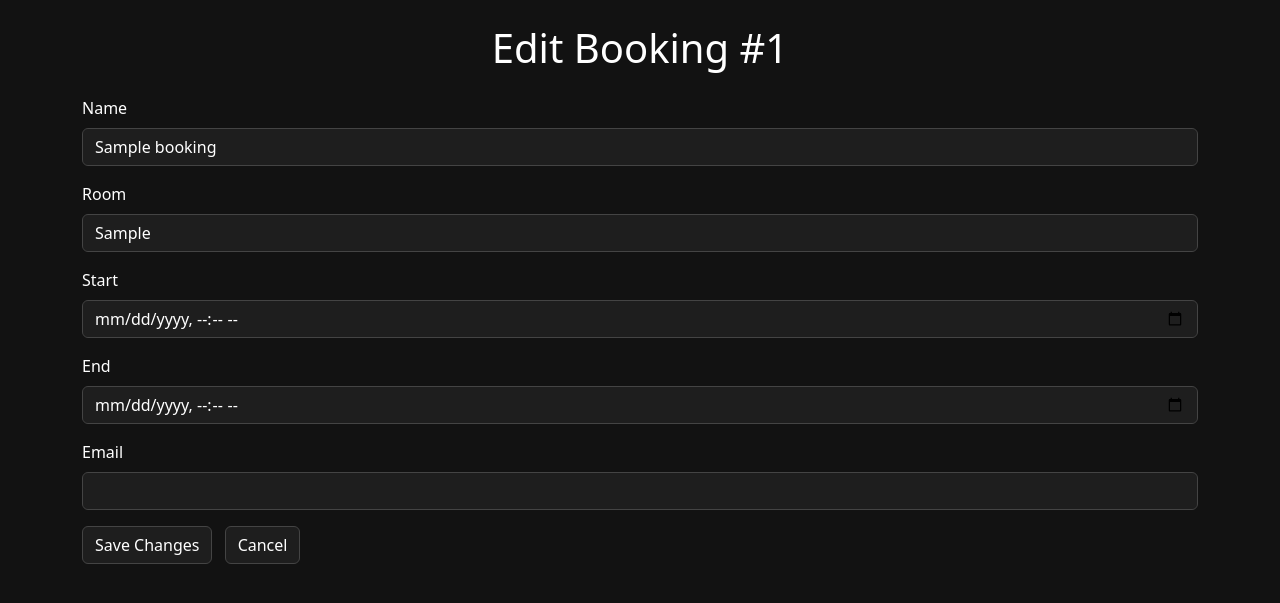
After one commit to ashtonx24/flask-booking-app, a Flask app: page /admin/edit/1 in a window 1280 px wide. The commit adds this page. Shown: the top 603 px of the page. Run offline with Flask 3, Linux system fonts and the light colour scheme; a user stored in the database is signed in; tables that the repository leaves empty hold one stand-in row (values such as "Sample post").

Commit message:
fully finished

```diff
--- a/app.py
+++ b/app.py
@@ -134,7 +134,7 @@ def admin():
     return render_template('admin.html', bookings=all_bookings)
 
 ## login and logout functionality
-@app.route('/login', methods=['GET', 'POST'])
+# @app.route('/login', methods=['GET', 'POST'])
 @app.route('/login', methods=['GET', 'POST'])
 def login():
     if request.method == 'POST':
@@ -188,39 +188,6 @@ def export_bookings():
     return Response(generate(), mimetype='text/csv',
                     headers={'Content-Disposition': 'attachment;filename=bookings.csv'})
 
-# @app.route('/calendar/<int:booking_id>')
-# @login_required
-# def download_ics(booking_id):
-#     conn = sqlite3.connect(DB_FILE)
-#     c = conn.cursor()
-#     c.execute('SELECT name, room, start, end FROM bookings WHERE id = ?', (booking_id,))
-#     result = c.fetchone()
-#     conn.close()
-
-#     if not result:
-#         return "Booking not found", 404
-
-#     name, room, start, end = result
-
-#     # Parse to datetime objects
-#     start_dt = datetime.datetime.fromisoformat(start)
-#     end_dt = datetime.datetime.fromisoformat(end)
-
-#     # Create calendar event
-#     cal = Calendar()
-#     event = Event()
-#     event.name = f"{room} Booking - {name}"
-#     event.begin = start_dt
-#     event.end = end_dt
-#     event.location = "Your lodging location"  # Optional
-#     event.description = f"Room: {room}\nBooked by: {name}"
-#     cal.events.add(event)
-
-#     # Write to temporary file
-#     with tempfile.NamedTemporaryFile(mode='w+', delete=False, suffix='.ics') as f:
-#         f.write(str(cal))
-#         f.seek(0)
-#         return send_file(f.name, as_attachment=True, download_name=f"{room}_booking.ics")
 
 @login_manager.unauthorized_handler
 def unauthorized_callback():
@@ -253,5 +220,47 @@ def calendar_data():
 
     return jsonify(events)
 
+@app.route('/admin/edit/<int:booking_id>', methods=['GET', 'POST'])
+@login_required
+def edit_booking(booking_id):
+    conn = sqlite3.connect(DB_FILE)
+    c = conn.cursor()
+
+    if request.method == 'POST':
+        # Get updated data from form
+        name = request.form['name']
+        room = request.form['room']
+        start = request.form['start']
+        end = request.form['end']
+        email = request.form['email']
+
+        # Optional: Check for overlapping bookings here, excluding current booking
+        c.execute('''SELECT COUNT(*) FROM bookings WHERE room = ? AND id != ? AND (start < ? AND end > ?)''',
+                  (room, booking_id, end, start))
+        (overlap_count,) = c.fetchone()
+        if overlap_count > 0:
+            conn.close()
+            return "Room already booked for that time slot", 400
+
+        # Update booking in DB
+        c.execute('''
+            UPDATE bookings SET name = ?, room = ?, start = ?, end = ?, email = ?
+            WHERE id = ?
+        ''', (name, room, start, end, email, booking_id))
+        conn.commit()
+        conn.close()
+        return redirect(url_for('admin'))
+
+    else:
+        # GET method: fetch current booking data
+        c.execute('SELECT * FROM bookings WHERE id = ?', (booking_id,))
+        booking = c.fetchone()
+        conn.close()
+        if not booking:
+            return "Booking not found", 404
+
+        # booking = (id, name, room, start, end, email)
+        return render_template('edit_booking.html', booking=booking)
+
 if __name__ == '__main__':
     app.run(debug=True)
--- /dev/null
+++ b/templates/edit_booking.html
@@ -0,0 +1,95 @@
+<!DOCTYPE html>
+<html lang="en">
+<head>
+  <meta charset="UTF-8" />
+  <title>Edit Booking</title>
+  <meta name="viewport" content="width=device-width, initial-scale=1" />
+  <link
+    href="https://cdn.jsdelivr.net/npm/bootstrap@5.3.0/dist/css/bootstrap.min.css"
+    rel="stylesheet"
+  />
+  <style>
+    body {
+      background-color: #121212;
+      color: #ffffff;
+    }
+    .form-control, .btn {
+      background-color: #1e1e1e;
+      color: white;
+      border: 1px solid #444;
+    }
+    .form-control:focus {
+      background-color: #292929;
+      color: white;
+      border-color: #00aaff;
+      outline: none;
+      box-shadow: 0 0 5px #00aaff;
+    }
+  </style>
+</head>
+<body class="p-4">
+  <div class="container">
+    <h1 class="mb-4 text-center">Edit Booking #{{ booking[0] }}</h1>
+    <form method="POST" action="{{ url_for('edit_booking', booking_id=booking[0]) }}">
+      <div class="mb-3">
+        <label for="name" class="form-label">Name</label>
+        <input
+          type="text"
+          class="form-control"
+          id="name"
+          name="name"
+          value="{{ booking[1] }}"
+          required
+        />
+      </div>
+      <div class="mb-3">
+        <label for="room" class="form-label">Room</label>
+        <input
+          type="text"
+          class="form-control"
+          id="room"
+          name="room"
+          value="{{ booking[2] }}"
+          required
+        />
+      </div>
+      <div class="mb-3">
+        <label for="start" class="form-label">Start</label>
+        <input
+          type="datetime-local"
+          class="form-control"
+          id="start"
+          name="start"
+          value="{{ booking[3]|replace(' ', 'T') }}"
+          required
+        />
+      </div>
+      <div class="mb-3">
+        <label for="end" class="form-label">End</label>
+        <input
+          type="datetime-local"
+          class="form-control"
+          id="end"
+          name="end"
+          value="{{ booking[4]|replace(' ', 'T') }}"
+          required
+        />
+      </div>
+      <div class="mb-3">
+        <label for="email" class="form-label">Email</label>
+        <input
+          type="email"
+          class="form-control"
+          id="email"
+          name="email"
+          value="{{ booking[5] }}"
+          required
+        />
+      </div>
+      <button type="submit" class="btn btn-primary">Save Changes</button>
+      <a href="{{ url_for('admin') }}" class="btn btn-secondary ms-2">Cancel</a>
+    </form>
+  </div>
+  <script src="https://cdn.jsdelivr.net/npm/bootstrap@5.3.0/dist/js/bootstrap.bundle.min.js"></script>
+</body>
+</html>
```
Also changed, not shown: templates/admin.html (+45 -8 lines), bookings.db.
